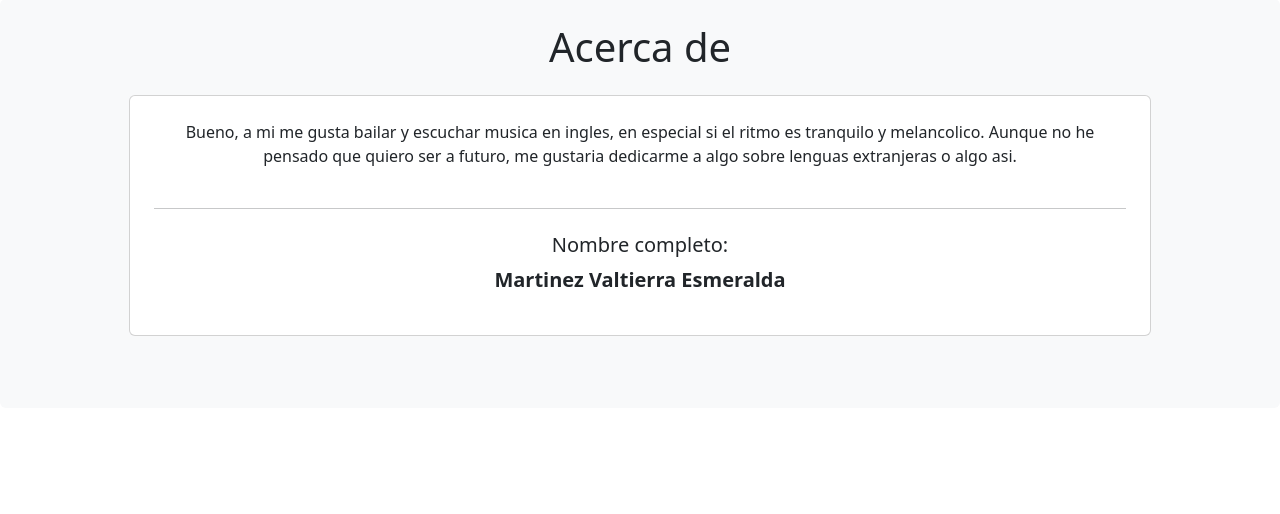
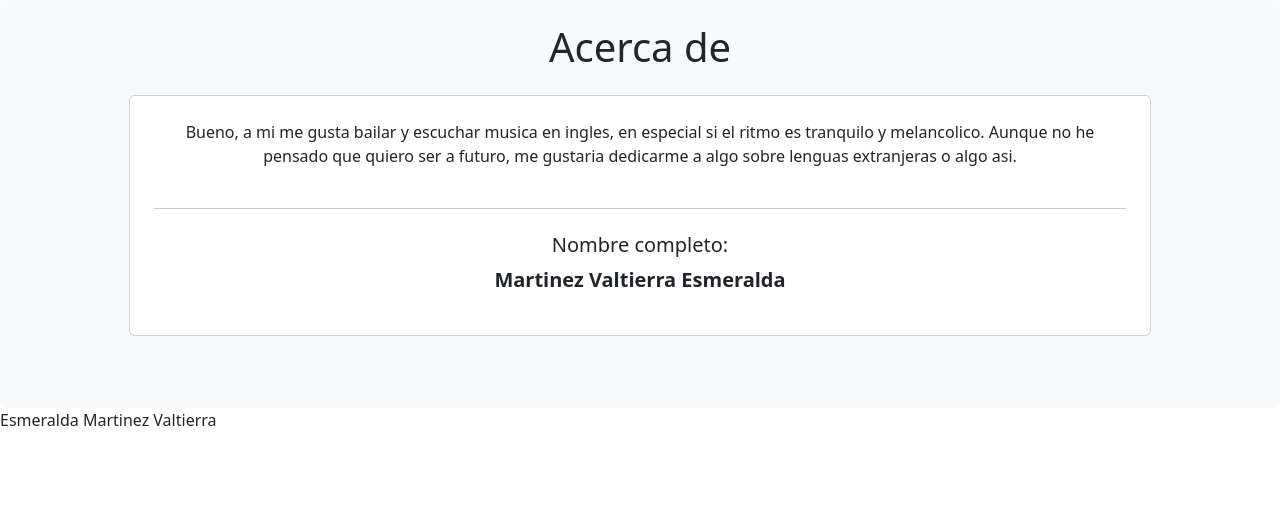
Before and after one commit to EsmeraldaMTZV/baseeeeee, a Flask app: page /acercade in a window 1280 px wide. Shown: the part 113-627 px from the top of the page. Run offline with Flask 3, Linux system fonts and the light colour scheme; parts of the project's set-up code (start-up, migrations or seed data) failed here and were passed over.

Commit message:
Update base.html

```diff
--- a/templates/base.html
+++ b/templates/base.html
@@ -44,7 +44,11 @@
     {%block contenido %}
     {% endblock %}
 </section>
-
+<main>
+    <footer>
+        <p>Esmeralda Martinez Valtierra</p>
+    </footer>
+</main>
 <script src="https://cdn.jsdelivr.net/npm/bootstrap@5.3.8/dist/js/bootstrap.bundle.min.js" integrity="sha384-FKyoEForCGlyvwx9Hj09JcYn3nv7wiPVlz7YYwJrWVcXK/BmnVDxM+D2scQbITxI" crossorigin="anonymous"></script>
 </body>
 </html>
```
